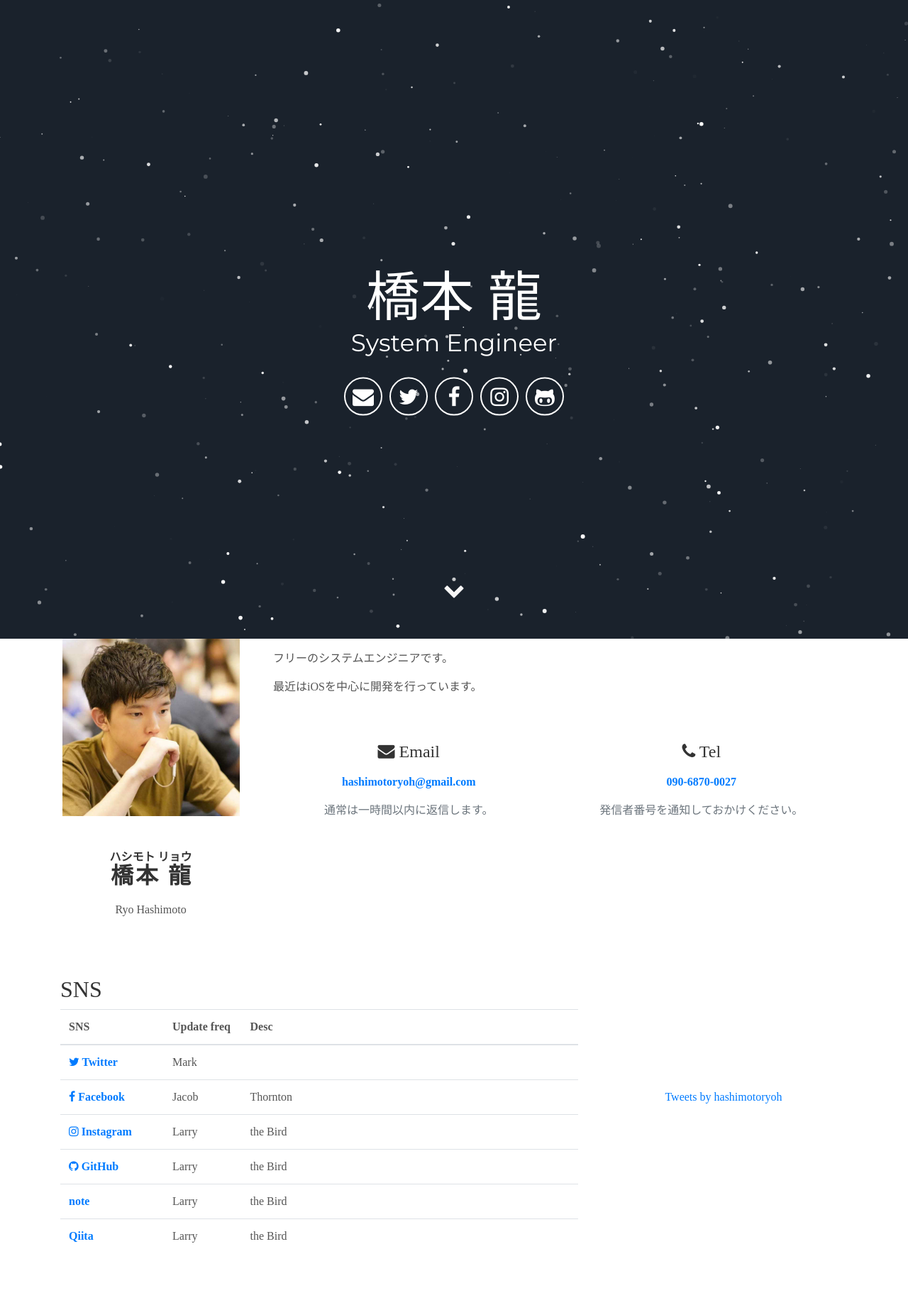
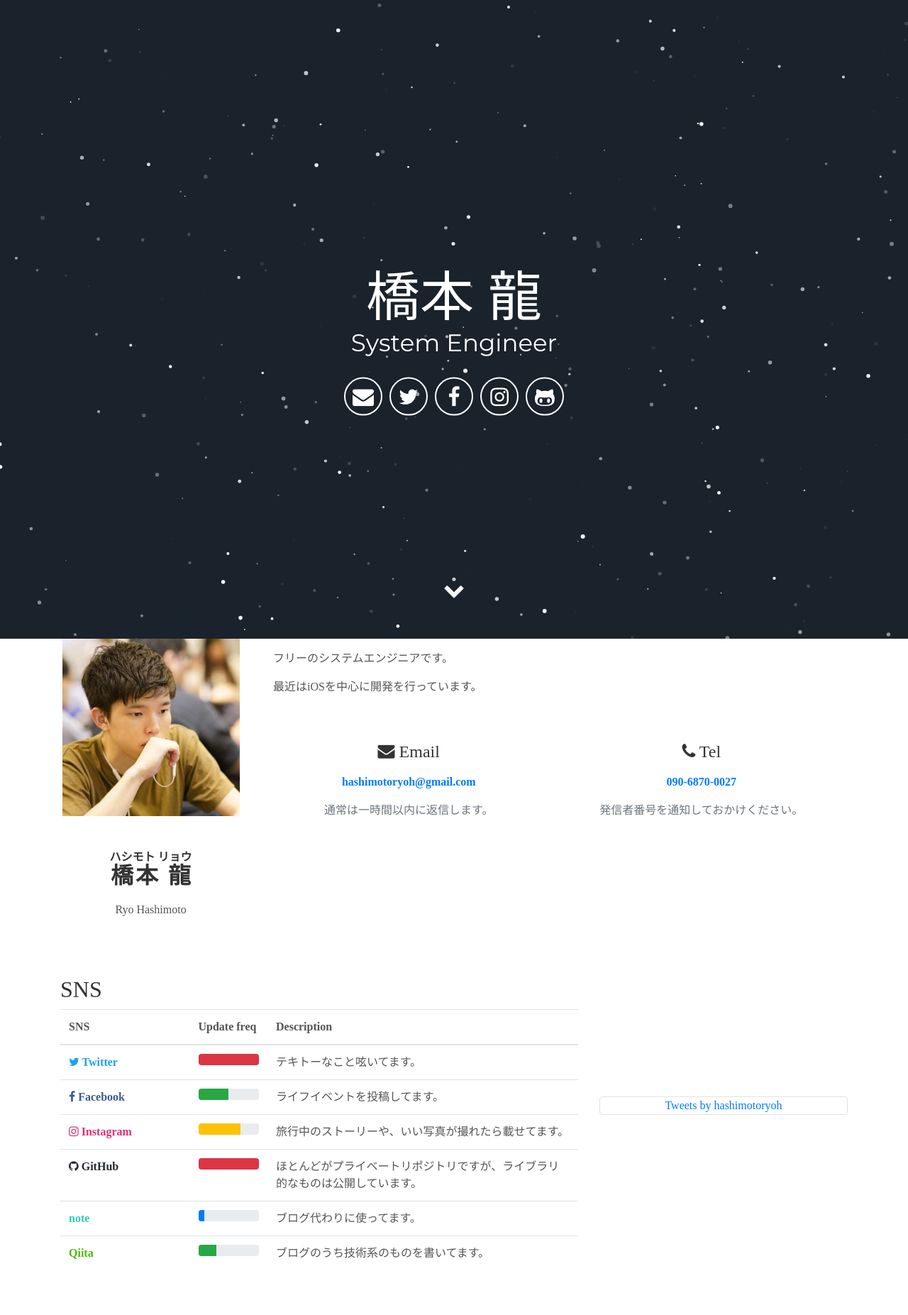
Before and after one commit to hashimotoryoh/hashimotoryoh.github.io, a Jekyll site: the page built from index.md, in a window 1280 px wide. Shown: the top 1853 px of the page at 71% size. Built offline with Jekyll 4.4.1, drawn with Linux system fonts in a browser that asks for light colours; some web fonts are replaced; comment, search, counter and statistics services are not loaded; some of the changed text lies outside the part shown.

Commit message:
fix sns contents

```diff
--- a/_includes/footer.html
+++ b/_includes/footer.html
@@ -1,6 +1,6 @@
 <footer class="footer">
     <p>&copy;2020 {{ site.user.fullname.en }}. All rights reserved.</p>
-    <p>This site is maintained by <a target="_blank" href="{{ site.github.repository_url }}">GitHub Pages</a> on <a target="_blank" href="{{ site.github.repository_url }}/commit/{{ site.github.build_revision }}">{{ site.github.build_revision }}</a></p>
+    <p>This site is maintained by <a target="_blank" href="{{ site.github.repository_url }}">GitHub Pages</a>.</p>
 </footer>
 <script src="https://code.jquery.com/jquery-3.3.1.slim.min.js" integrity="sha384-q8i/X+965DzO0rT7abK41JStQIAqVgRVzpbzo5smXKp4YfRvH+8abtTE1Pi6jizo" crossorigin="anonymous"></script>
 <script src="https://cdnjs.cloudflare.com/ajax/libs/popper.js/1.14.3/umd/popper.min.js" integrity="sha384-ZMP7rVo3mIykV+2+9J3UJ46jBk0WLaUAdn689aCwoqbBJiSnjAK/l8WvCWPIPm49" crossorigin="anonymous"></script>
--- a/_includes/sns.html
+++ b/_includes/sns.html
@@ -5,62 +5,88 @@
 
       <div class="col-lg-8">
         <h2>SNS</h2>
-        <table class="table">
+        <table class="table table-hover">
           <thead>
             <tr>
-              <th scope="col" style="width:20%;">SNS</th>
-              <th scope="col" style="width:15%;">Update freq</th>
-              <th scope="col">Desc</th>
+              <th scope="col" style="width:25%;">SNS</th>
+              <th scope="col" style="width:15%;" class="d-none d-md-table-cell">Update freq</th>
+              <th scope="col">Description</th>
             </tr>
           </thead>
           <tbody>
             <tr>
               <th scope="row">
-                <a arial-label="My Twitter" target="_blank" href="https://twitter.com/{{ site.user.twitter_username }}" class="d-inline-block"><i class="icon fa fa-twitter"></i> Twitter</a>
+                <a arial-label="My Twitter" target="_blank" href="https://twitter.com/{{ site.user.twitter_username }}" class="d-block link-twitter"><i class="icon fa fa-twitter"></i> Twitter</a>
               </th>
-            <td>Mark</td>
-            <td></td>
-          </tr>
-            <tr>
-              <th scope="row">
-                <a arial-label="My Facebook" target="_blank" href="https://www.facebook.com/{{ site.user.facebook_username }}" class="d-inline-block"><i class="icon fa fa-facebook"></i> Facebook</a>
-              </th>
-              <td>Jacob</td>
-              <td>Thornton</td>
+              <td class="d-none d-md-table-cell">
+                <div class="progress">
+                  <div class="progress-bar bg-danger" role="progressbar" style="width:100%" aria-valuenow="100" aria-valuemin="0" aria-valuemax="100"></div>
+                </div>
+              </td>
+              <td>テキトーなこと呟いてます。</td>
             </tr>
             <tr>
               <th scope="row">
-                <a arial-label="My Instagram" target="_blank" href="https://www.instagram.com/{{ site.user.instagram_username }}" class="d-inline-block"><i class="icon fa fa-instagram"></i> Instagram</a>
+                <a arial-label="My Facebook" target="_blank" href="https://www.facebook.com/{{ site.user.facebook_username }}" class="d-block link-facebook"><i class="icon fa fa-facebook"></i> Facebook</a>
               </th>
-              <td>Larry</td>
-              <td>the Bird</td>
+              <td class="d-none d-md-table-cell">
+                <div class="progress">
+                  <div class="progress-bar bg-success" role="progressbar" style="width:50%" aria-valuenow="50" aria-valuemin="0" aria-valuemax="100"></div>
+                </div>
+              </td>
+              <td>ライフイベントを投稿してます。</td>
             </tr>
             <tr>
               <th scope="row">
-                <a arial-label="My GitHub" target="_blank" href="{{ site.user.github.owner_url }}" class="d-inline-block"><i class="icon fa fa-github"></i> GitHub</a>
+                <a arial-label="My Instagram" target="_blank" href="https://www.instagram.com/{{ site.user.instagram_username }}" class="d-block link-instagram"><i class="icon fa fa-instagram"></i> Instagram</a>
               </th>
-              <td>Larry</td>
-              <td>the Bird</td>
+              <td class="d-none d-md-table-cell">
+                <div class="progress">
+                  <div class="progress-bar bg-warning" role="progressbar" style="width:70%" aria-valuenow="70" aria-valuemin="0" aria-valuemax="100"></div>
+                </div>
+              </td>
+              <td>旅行中のストーリーや、いい写真が撮れたら載せてます。</td>
             </tr>
             <tr>
               <th scope="row">
-                <a arial-label="My note" target="_blank" href="https://note.com/{{ site.user.note_username }}" class="d-inline-block">note</a>
+                <a arial-label="My GitHub" target="_blank" href="{{ site.user.github.owner_url }}" class="d-block link-github"><i class="icon fa fa-github"></i> GitHub</a>
               </th>
-              <td>Larry</td>
-              <td>the Bird</td>
+              <td class="d-none d-md-table-cell">
+                <div class="progress">
+                  <div class="progress-bar bg-danger" role="progressbar" style="width:100%" aria-valuenow="100" aria-valuemin="0" aria-valuemax="100"></div>
+                </div>
+              </td>
+              <td>ほとんどがプライベートリポジトリですが、ライブラリ的なものは公開しています。</td>
             </tr>
             <tr>
               <th scope="row">
-                <a arial-label="My Qiita" target="_blank" href="https://qiita.com/{{ site.user.note_username }}" class="d-inline-block">Qiita</th>
-              <td>Larry</td>
-              <td>the Bird</td>
+                <a arial-label="My note" target="_blank" href="https://note.com/{{ site.user.note_username }}" class="d-block link-note">note</a>
+              </th>
+              <td class="d-none d-md-table-cell">
+                <div class="progress">
+                  <div class="progress-bar bg-primary" role="progressbar" style="width:10%" aria-valuenow="10" aria-valuemin="0" aria-valuemax="100"></div>
+                </div>
+              </td>
+              <td>ブログ代わりに使ってます。</td>
+            </tr>
+            <tr>
+              <th scope="row">
+                <a arial-label="My Qiita" target="_blank" href="https://qiita.com/{{ site.user.note_username }}" class="d-block link-qiita">Qiita</th>
+              <td class="d-none d-md-table-cell">
+                <div class="progress">
+                  <div class="progress-bar bg-success" role="progressbar" style="width:30%" aria-valuenow="30" aria-valuemin="0" aria-valuemax="100"></div>
+                </div>
+              </td>
+              <td>ブログのうち技術系のものを書いてます。</td>
             </tr>
           </tbody>
         </table>
       </div>
 
       <div class="col-lg-4 offset-lg-0 col-md-8 offset-md-2 text-center">
-        <a class="twitter-timeline" data-width="100%" data-height="500" data-theme="light" href="https://twitter.com/hashimotoryoh?ref_src=twsrc%5Etfw">Tweets by hashimotoryoh</a> <script async src="https://platform.twitter.com/widgets.js" charset="utf-8"></script>
+        <div class="border rounded">
+          <a class="twitter-timeline" data-width="100%" data-height="500" data-theme="light" href="https://twitter.com/hashimotoryoh?ref_src=twsrc%5Etfw">Tweets by hashimotoryoh</a> <script async src="https://platform.twitter.com/widgets.js" charset="utf-8"></script>
+        </div>
       </div>
 
     </div>
--- a/src/styles/main.scss
+++ b/src/styles/main.scss
@@ -8,4 +8,7 @@
 @import 'animation';
 @import 'header';
 @import 'profile';
+@import 'sns';
+@import 'achievements';
+@import 'timeline';
 @import 'footer';
```
Also changed, not shown: src/styles/_sns.scss (added, +26 -0 lines), assets/css/main.css, src/styles/_achievements.scss (added), src/styles/_timeline.scss (added).
